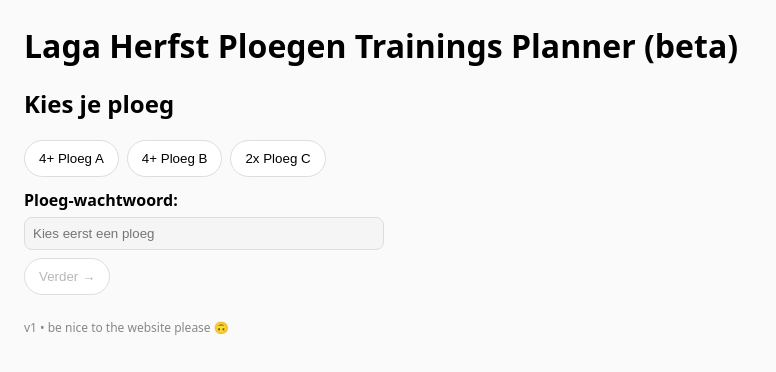
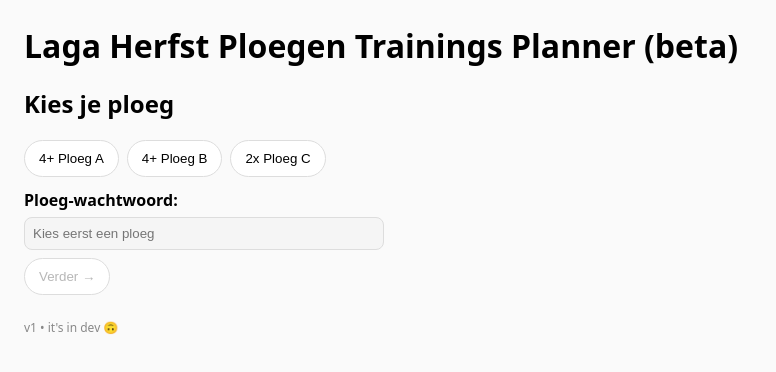
Before and after one commit to AnjaKroon/laga-training-planner, a React (Vite) app: page / in a window 1280 px wide. Shown: the top 372 px of the page, without its empty margins (0-776 px from the left). Built offline with nearby package versions, Linux system fonts and the light colour scheme.

Commit message:
changed footer

```diff
--- a/src/App.jsx
+++ b/src/App.jsx
@@ -63,7 +63,7 @@ export default function App() {
           onBack={()=>setUserId(null)}
         />
       )}
-      <footer>v1 • be nice to the website please 🙃</footer>
+      <footer>v1 • it's in dev 🙃</footer>
     </div>
   );
 }
```
Also changed, not shown: 2 other files (tests, documents, lock files or other folders).
